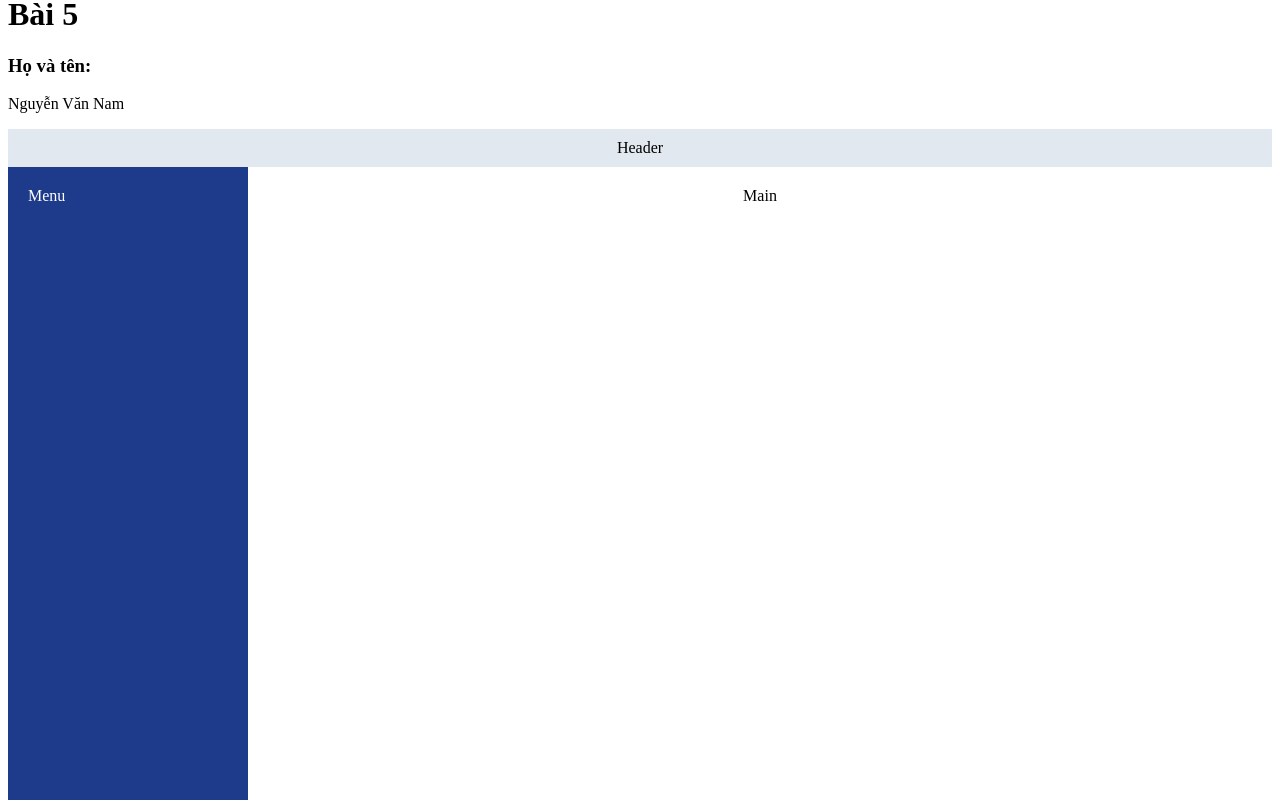
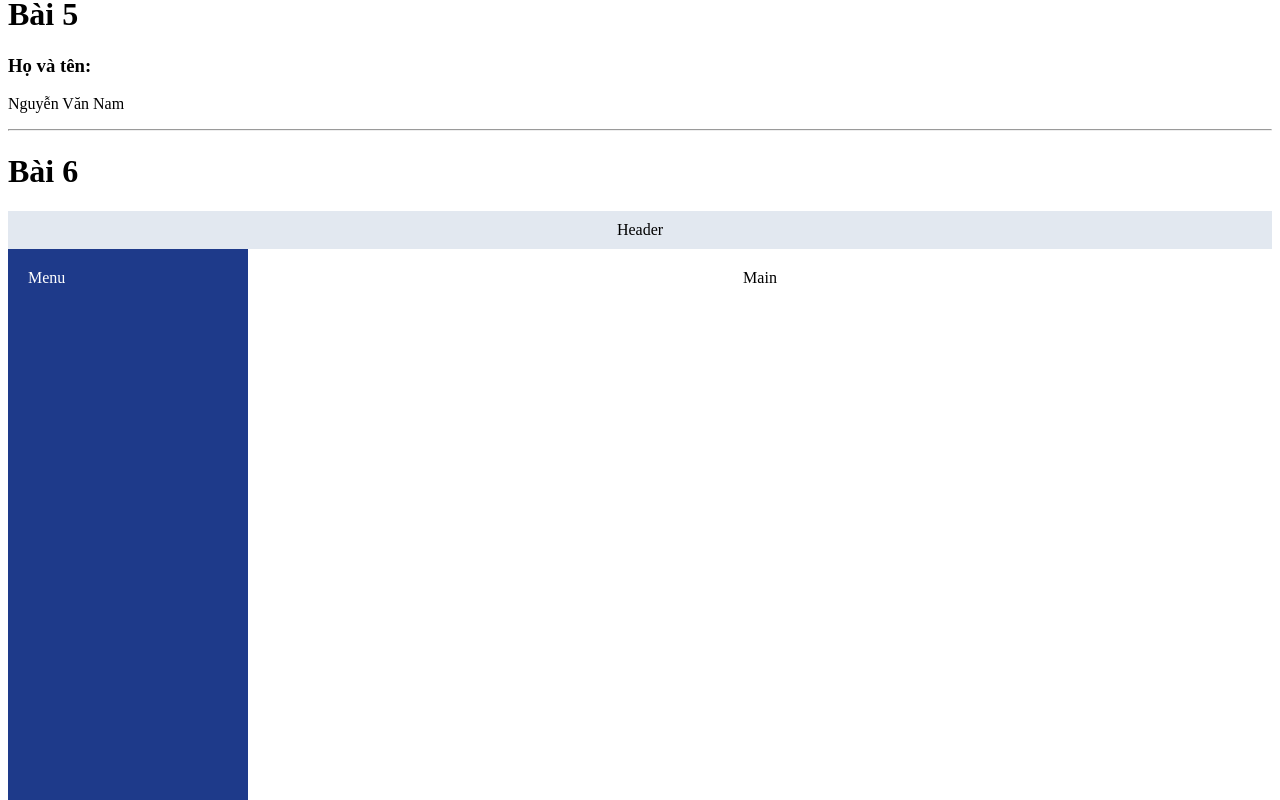
Before and after one commit to thanhlong2023/React-rikkei-session12, a React (Vite) app: page / in a window 1280 px wide. Shown: the part 940-1740 px from the top of the page. Built offline with nearby package versions, Linux system fonts and the light colour scheme.

Commit message:
first commit

```diff
--- a/src/Session12/AdminIndex.tsx
+++ b/src/Session12/AdminIndex.tsx
@@ -1,6 +1,11 @@
 export default function AdminIndex() {
   return (
-    <div style={{ display: "flex", flexDirection: "column", height: "100vh" }}>
+    <>
+      <hr />
+      <h1>Bài 6</h1>
+      <div
+        style={{ display: "flex", flexDirection: "column", height: "100vh" }}
+      >
         <Header />
         <div style={{ display: "flex", flex: 1 }}>
           <Menu />
@@ -8,6 +13,7 @@ export default function AdminIndex() {
         </div>
         <Footer />
       </div>
+    </>
   );
 }
 
```
Lines whose indentation alone changed are shown as unchanged.
